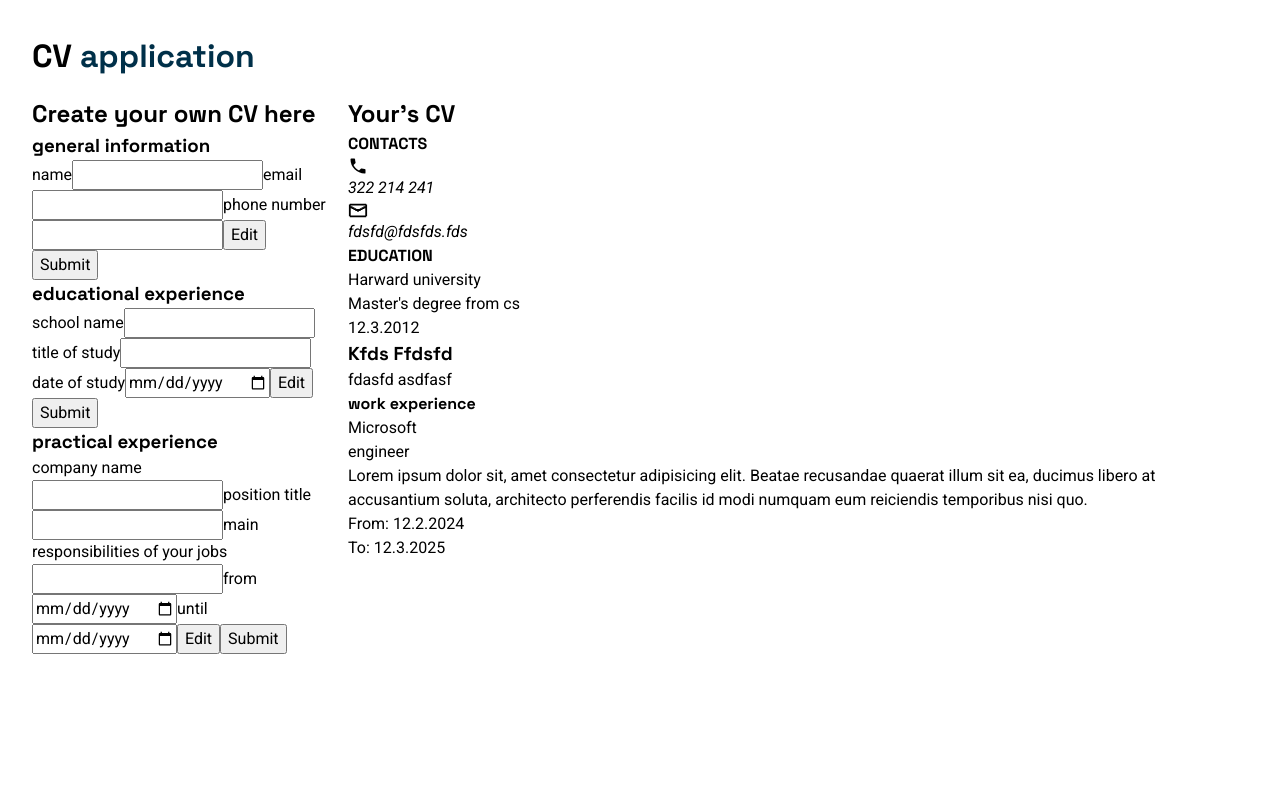
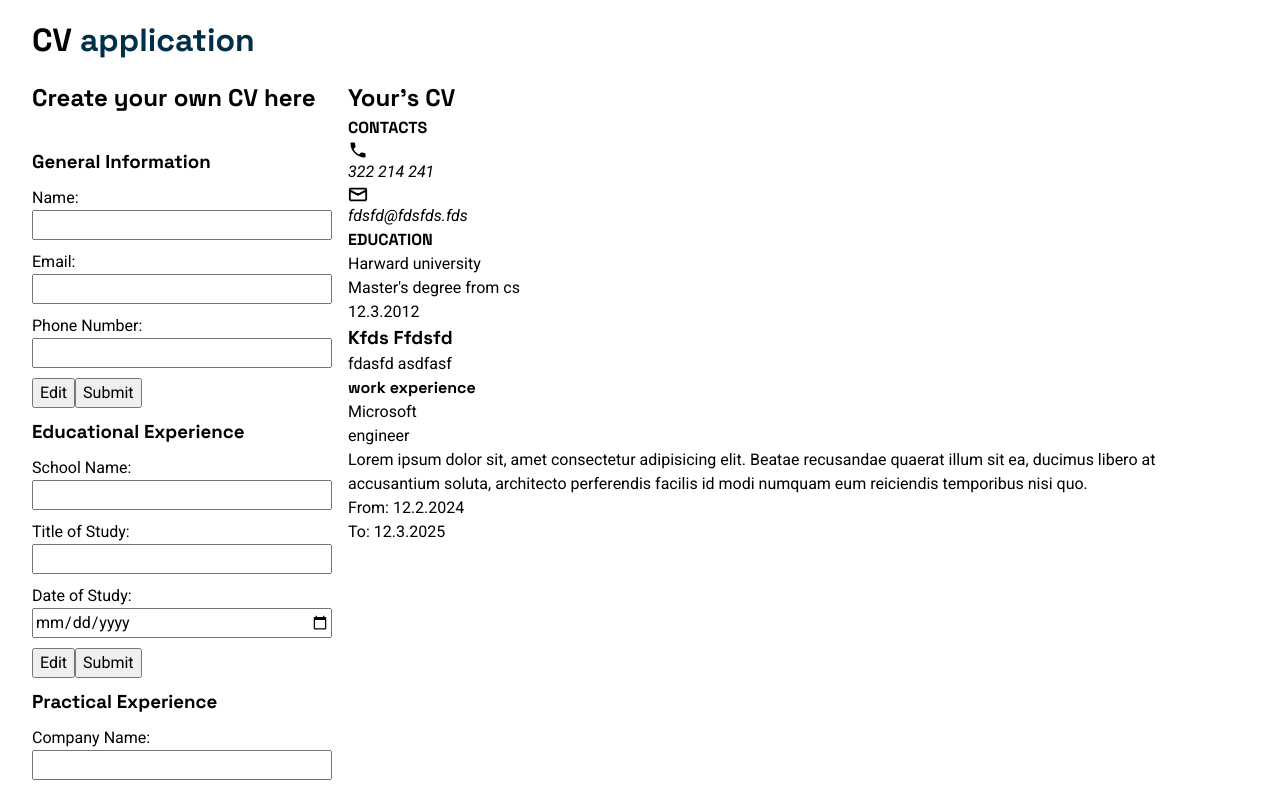
Before and after one commit to codingbyday3/cv-application, a React (Vite) app: page / in a window 1280 px wide. Shown: the top 793 px of the page. Built offline with nearby package versions, Linux system fonts and the light colour scheme.

Commit message:
Style: positions of inputs

```diff
--- a/src/components/app.jsx
+++ b/src/components/app.jsx
@@ -1,6 +1,5 @@
 import {inputsIformations} from "./input-info"
 import CreateCv from "./create-cv-file"
-import { Fragment } from "react"
 import "../styles/app.css"
 
 function CreateInputFields({input}){
@@ -9,15 +8,18 @@ function CreateInputFields({input}){
             <h3>{input.sectionName}</h3>
             {input.inputsLabels.map((label, index)=>{
                 return(
-                    <Fragment key={input.inputId[index]}>
+                    <div className="input-container" key={input.inputId[index]}>
                         <label htmlFor={input.inputId[index]}>{label}</label>
                         <input type={input.inputTypes[index]} id={input.inputId[index]} />
+                    </div>
 
-                    </ Fragment>
                 )
             })}
-            <button>Edit</button>
-            <button type="submit">Submit</button>
+            <div>
+                <button>Edit</button>
+                <button type="submit">Submit</button>
+            </div>
+
         </section>
     )
 }
--- a/src/components/input-info.jsx
+++ b/src/components/input-info.jsx
@@ -1,8 +1,8 @@
 
 const inputsIformations =[
-    {id:crypto.randomUUID(),sectionName: "general information", inputsLabels:["name", "email", "phone number"], inputTypes:["text", "email", "tel"], inputId:["name", "email", "phone"]},
-    {id:crypto.randomUUID(),sectionName: "educational experience", inputsLabels:["school name", "title of study", "date of study"], inputTypes:["text", "text", "date"], inputId:["school", "title", "studyDate"]},
-    {id:crypto.randomUUID(),sectionName: "practical experience", inputsLabels:["company name", "position title", "main responsibilities of your jobs", "from", "until"], inputTypes:["text", "text", "text", "date", "date"], inputId:["company", "position", "responsibilities", "from-date", "to-date"]}
+    {id:crypto.randomUUID(),sectionName: "General Information", inputsLabels:["Name:", "Email:", "Phone Number:"], inputTypes:["text", "email", "tel"], inputId:["name", "email", "phone"]},
+    {id:crypto.randomUUID(),sectionName: "Educational Experience", inputsLabels:["School Name:", "Title of Study:", "Date of Study:"], inputTypes:["text", "text", "date"], inputId:["school", "title", "studyDate"]},
+    {id:crypto.randomUUID(),sectionName: "Practical Experience", inputsLabels:["Company Name:", "Position Title:", "Main Responsibilities of your Jobs:", "From:", "Until:"], inputTypes:["text", "text", "text", "date", "date"], inputId:["company", "position", "responsibilities", "from-date", "to-date"]}
 ]
 
 export {inputsIformations}
--- a/src/styles/app.css
+++ b/src/styles/app.css
@@ -33,7 +33,7 @@ body {
   display: grid;
   grid-template-rows: 80px 1fr;
   height: 100%;
-  padding: 1rem 2rem;
+  padding: 0 2rem;
 }
 img, picture, video, canvas, svg {
   display: block;
@@ -75,3 +75,21 @@ main{
   grid-template-columns: 1fr 3fr;
   gap: 1rem;
 }
+
+aside{
+  display: flex;
+  flex-direction: column;
+  gap: 2rem;
+}
+
+aside section{
+  display: flex;
+  flex-direction: column;
+  gap: 10px;
+  margin-bottom: 10px;
+}
+
+.input-container{
+  display: flex;
+  flex-direction: column;
+}
```
